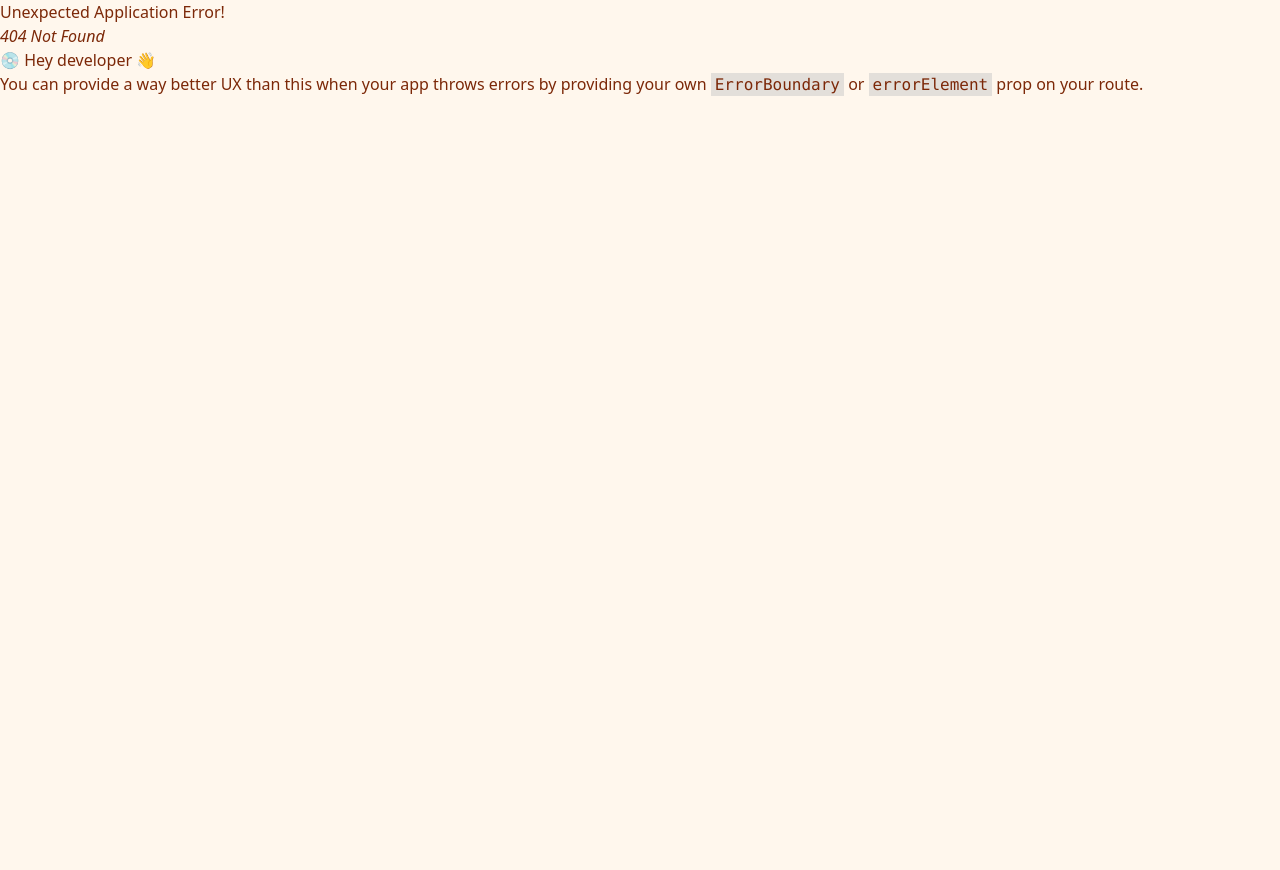
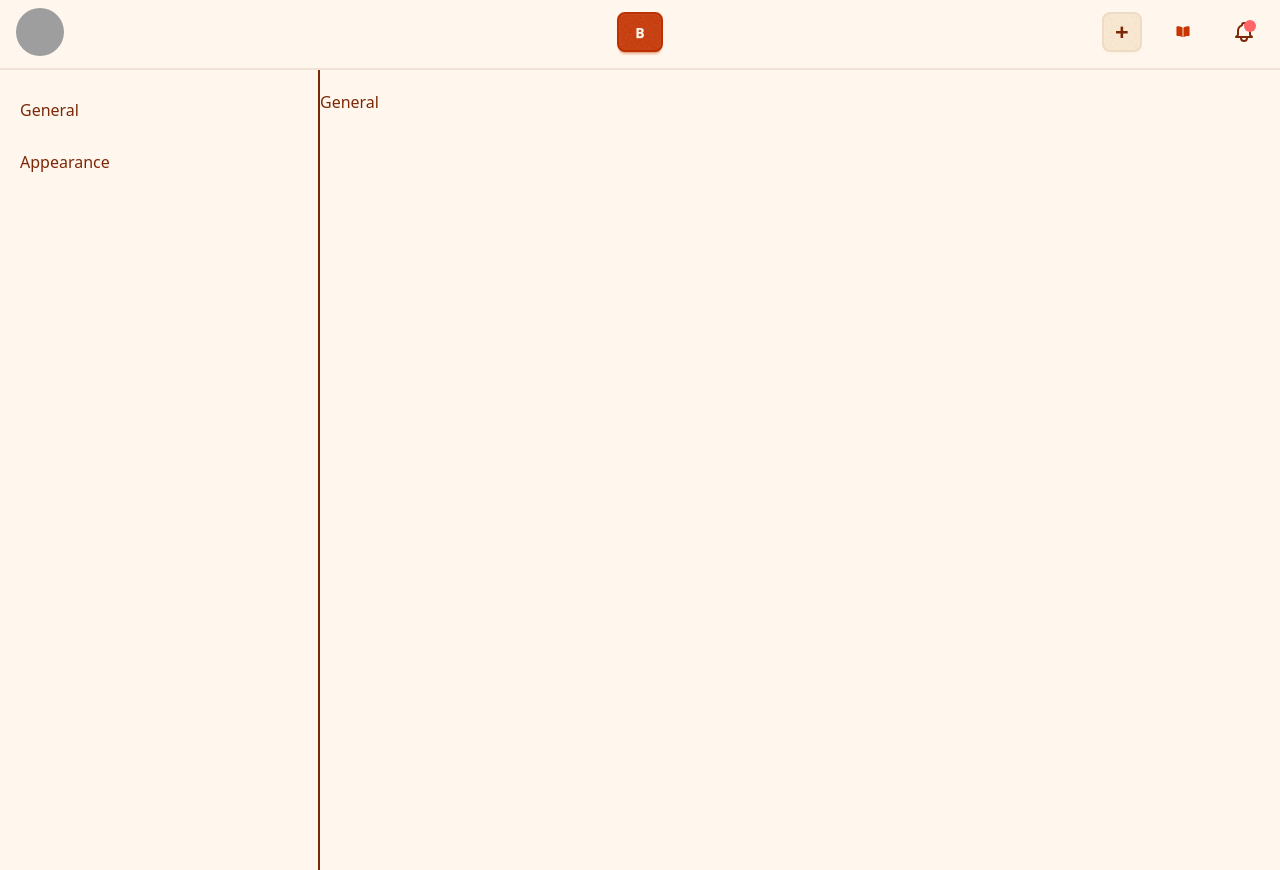
Before and after one commit to Mubasshir08/kom-dame-boi_client, a React (Vite) app: page /reader/setting/general in a window 1280 px wide. Before the commit this address had no page. Before the commit the page ends 800 px from the top, so only its background shows below. Built offline with nearby package versions, Linux system fonts and the light colour scheme; grey boxes are pictures that could not be loaded.

Commit message:
setting page, general page, theme page added with sidebar

```diff
--- /dev/null
+++ b/src/pages/Appearance.jsx
@@ -0,0 +1,9 @@
+import React from 'react'
+
+const Appearance = () => {
+  return (
+    <div>Appearance</div>
+  )
+}
+
+export default Appearance
--- /dev/null
+++ b/src/pages/General.jsx
@@ -0,0 +1,9 @@
+import React from 'react'
+
+const General = () => {
+  return (
+    <div>General</div>
+  )
+}
+
+export default General
--- /dev/null
+++ b/src/pages/Settings.jsx
@@ -0,0 +1,14 @@
+import React from 'react'
+import Sidebar from '../shared/sidebar/Sidebar'
+import { Outlet } from 'react-router-dom'
+
+const Settings = () => {
+  return (
+    <div className='flex'>
+        <Sidebar />
+        <Outlet />
+    </div>
+  )
+}
+
+export default Settings
--- /dev/null
+++ b/src/shared/sidebar/Sidebar.jsx
@@ -0,0 +1,15 @@
+import React from 'react'
+import { Link } from 'react-router-dom'
+
+const Sidebar = () => {
+  return (
+    <div className='w-1/4 h-screen border-r-2 -mt-5'>
+        <div className='px-3 mt-5'>
+            <Link to='/reader/setting/general' className='block w-full mt-3 hover:bg-secondary hover:text-base-200 py-2 pl-2 '>General</Link>
+            <Link to='/reader/setting/theme' className='block w-full mt-3 hover:bg-secondary hover:text-base-200 py-2 pl-2'>Appearance</Link>
+        </div>
+    </div>
+  )
+}
+
+export default Sidebar
```
Also changed, not shown: src/routes/routes.jsx (+7 -0 lines).
